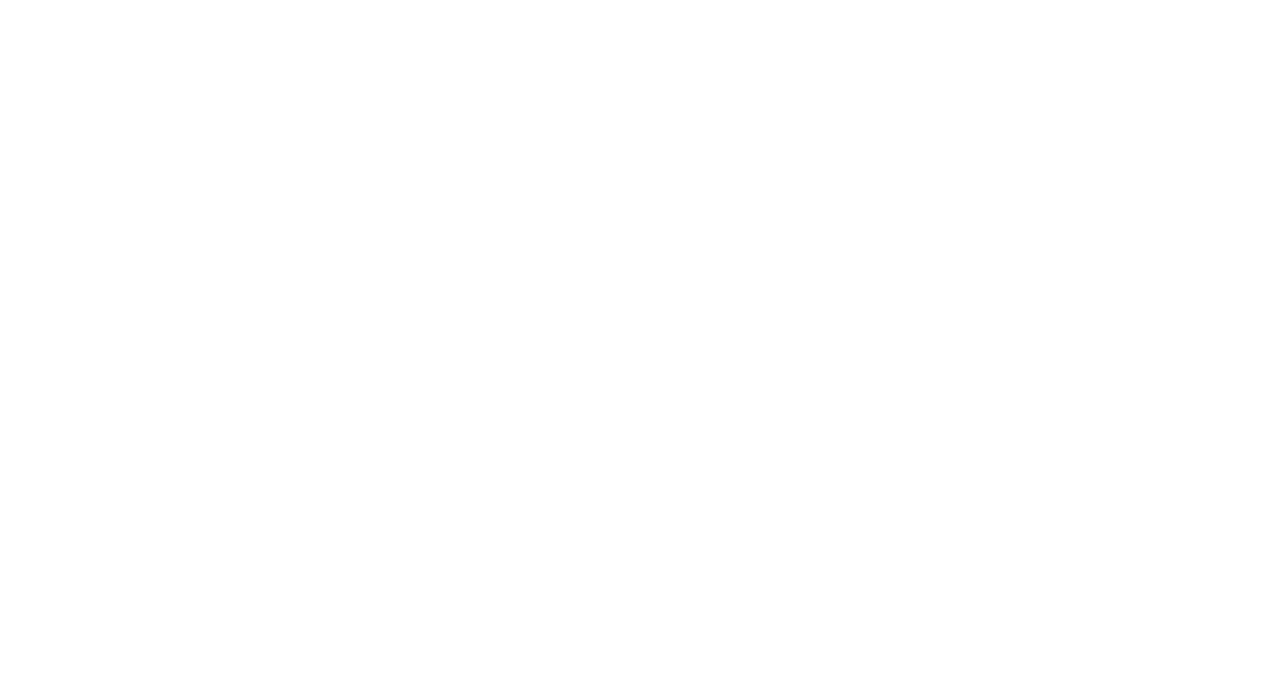
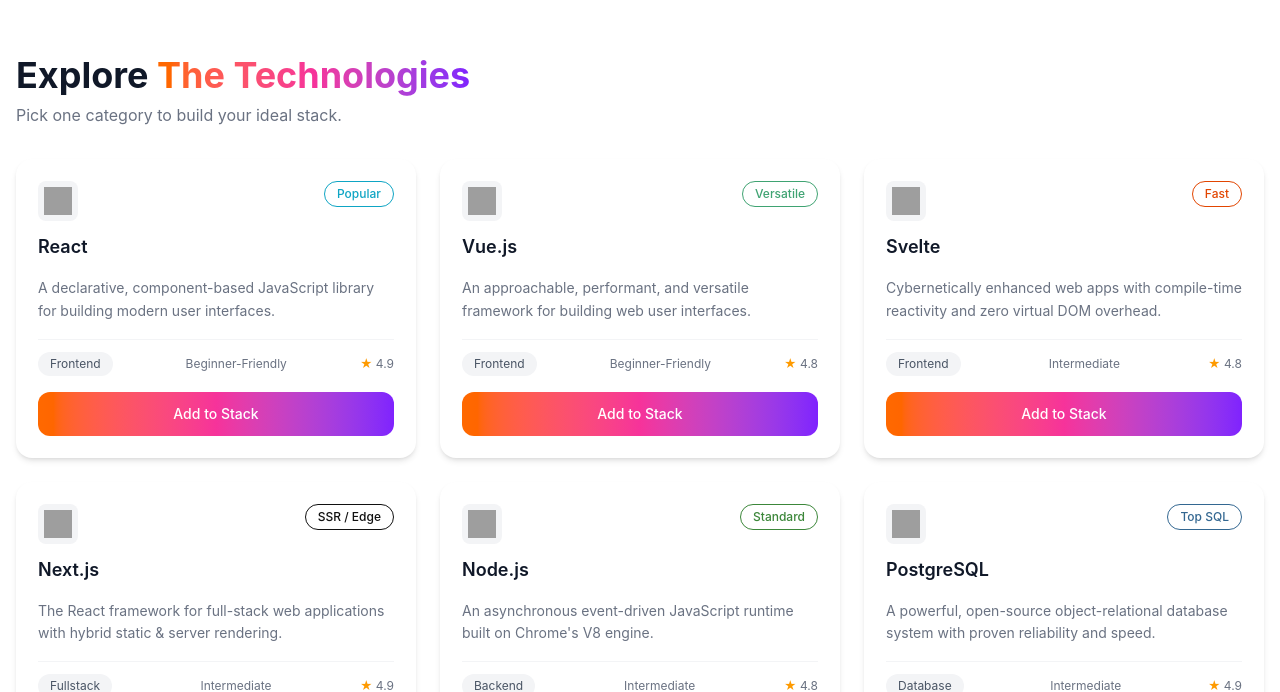
Before and after one commit to AbuKausar/dev-stack-builder, a React (Vite) app: page / in a window 1280 px wide. Shown: the part 633-1325 px from the top of the page. Before the commit the page ends 800 px from the top, so only its background shows below. Built offline with nearby package versions, Linux system fonts and the light colour scheme; grey boxes are pictures that could not be loaded.

Commit message:
data showing using card component by fetch promise done

```diff
--- a/src/App.tsx
+++ b/src/App.tsx
@@ -1,11 +1,23 @@
+import { Suspense } from "react";
 import Hero from "./components/Hero";
 import Navbar from "./components/Navbar";
+import TechnologyList from "./components/TechnologyList";
+import technologiesPromise from "./data/technologiesPromise";
 
 function App() {
   return (
-    <div>
+    <div className="bg-white">
       <Navbar />
       <Hero />
+      <Suspense
+        fallback={
+          <p className="text-center py-10 text-gray-500">
+            Loading technologies...
+          </p>
+        }
+      >
+        <TechnologyList dataPromise={technologiesPromise()} />
+      </Suspense>
     </div>
   );
 }
--- a/src/components/TechnologyCard.tsx
+++ b/src/components/TechnologyCard.tsx
@@ -0,0 +1,64 @@
+import { brandGradient } from "../constants/gradient";
+import { brandColors } from "../constants/brandColors";
+import type { Technology } from "../types/technology";
+
+interface TechnologyCardProps {
+    technology: Technology;
+    isSelected: boolean;
+    onAdd: (id: string) => void;
+}
+
+function TechnologyCard({ technology, isSelected, onAdd }: TechnologyCardProps) {
+    const badgeColor = brandColors[technology.id] || "#374151";
+
+    return (
+        <div
+            className={`bg-white rounded-2xl shadow-md p-5 border-2 transition-all duration-200 ${isSelected ? "border-violet-500 shadow-lg shadow-violet-100" : "border-transparent"
+                }`}
+        >
+            {/* ===== icon, name, badge ===== */}
+            <div className="flex items-center sm:items-start justify-between mb-4">
+                <div className="flex sm:flex-col items-center sm:items-start gap-3">
+                    <div className="w-10 h-10 rounded-lg bg-gray-100 flex items-center justify-center">
+                        <img src={technology.icon} alt={technology.name} className="w-7 h-7" />
+                    </div>
+                    <h3 className="font-semibold text-lg text-gray-900">{technology.name}</h3>
+                </div>
+                <span
+                    className="border rounded-full px-3 py-1 text-xs font-medium"
+                    style={{ color: badgeColor, borderColor: badgeColor }}
+                >
+                    {technology.badge}
+                </span>
+            </div>
+
+            {/* ===== Description ===== */}
+            <p className="text-sm text-gray-500 leading-relaxed mb-4">
+                {technology.description}
+            </p>
+
+            {/* ===== Category chip + Difficulty + Rating ===== */}
+            <div className="flex items-center justify-between border-t border-gray-100 pt-3 text-xs text-gray-500">
+                <span className="bg-gray-100 text-gray-600 rounded-full px-3 py-1">
+                    {technology.category}
+                </span>
+                <span>{technology.difficulty}</span>
+                <span> <span className="text-amber-500">★</span> {technology.rating}</span>
+            </div>
+
+            {/* ===== Add to Stack Button ===== */}
+            <button
+                disabled={isSelected}
+                onClick={() => onAdd(technology.id)}
+                className={`w-full mt-4 h-11 rounded-xl text-sm font-medium ${isSelected
+                        ? "bg-gray-100 text-gray-400 cursor-not-allowed"
+                        : `${brandGradient} text-white`
+                    }`}
+            >
+                {isSelected ? "✓ Added to Stack" : "Add to Stack"}
+            </button>
+        </div>
+    );
+}
+
+export default TechnologyCard;
--- a/src/components/TechnologyList.tsx
+++ b/src/components/TechnologyList.tsx
@@ -0,0 +1,31 @@
+import { use } from "react";
+import type { Technology } from "../types/technology";
+import TechnologyCard from "./TechnologyCard";
+import { brandGradientText } from "../constants/gradient";
+
+interface TechnologyListProps {
+    dataPromise: Promise<Technology[]>;
+}
+
+function TechnologyList({ dataPromise }: TechnologyListProps) {
+    const technologies = use(dataPromise);
+
+    return (
+        <div className="max-w-7xl mx-auto px-4 py-10">
+            <h2 className="text-xl sm:text-4xl text-center sm:text-start font-bold mb-2 text-gray-900">Explore <span className={`${brandGradientText}`}>The Technologies</span></h2>
+            <p className="text-center sm:text-start text-gray-500 mb-8">Pick one category to build your ideal stack. </p>
+            <div className="grid grid-cols-1 md:grid-cols-2 lg:grid-cols-3 gap-6">
+                {technologies.map((technology) => (
+                    <TechnologyCard
+                        key={technology.id}
+                        technology={technology}
+                        isSelected={false}
+                        onAdd={() => { }}
+                    />
+                ))}
+            </div>
+        </div>
+    );
+}
+
+export default TechnologyList;
--- /dev/null
+++ b/src/constants/brandColors.ts
@@ -0,0 +1,14 @@
+export const brandColors: Record<string, string> = {
+    react: "#0EA5C4",
+    vuejs: "#3FA372",
+    svelte: "#E24500",
+    nextjs: "#111111",
+    nodejs: "#3C873A",
+    postgresql: "#336791",
+    redis: "#D82C20",
+    javascript: "#A38B00",
+    typescript: "#3178C6",
+    java: "#C74634",
+    tailwindcss: "#0284C7",
+    docker: "#2496ED",
+};
--- /dev/null
+++ b/src/data/technologiesPromise.ts
@@ -0,0 +1,10 @@
+import type { Technology } from "../types/technology";
+
+const technologiesPromise = async (): Promise<Technology[]> => {
+    const res = await fetch("/data/technologies.json");
+    const data = await res.json();
+
+    return data;
+};
+
+export default technologiesPromise;
```
Also changed, not shown: public/data/technologies.json (renamed from src/data/technologies.json).
